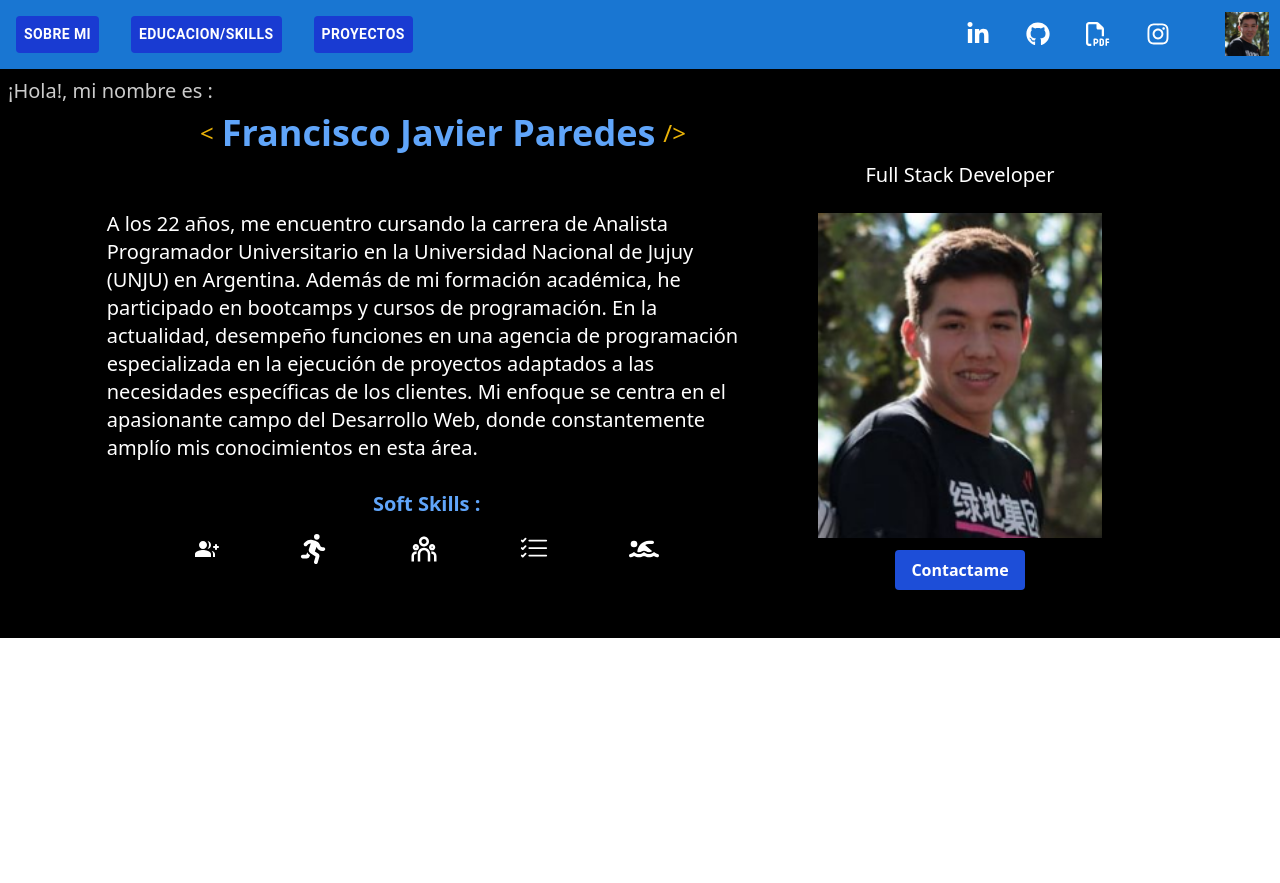
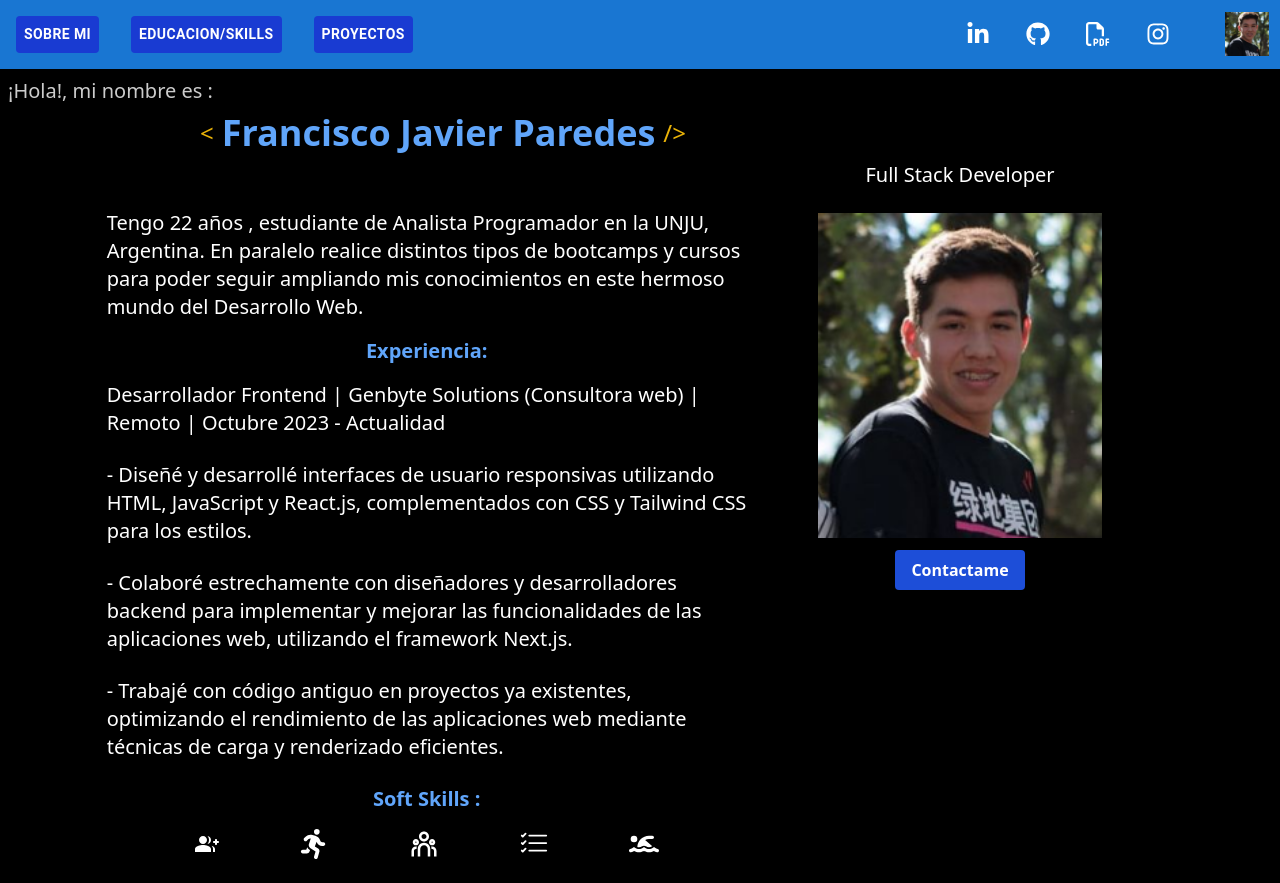
Before and after one commit to franpa13/FranDevPortfolio, a React (Vite) app: page / in a window 1280 px wide. Before the commit the page ends 800 px from the top, so only its background shows below. Built offline with nearby package versions, Linux system fonts and the light colour scheme.

Commit message:
termianndooo

```diff
--- a/package.json
+++ b/package.json
@@ -7,7 +7,9 @@
     "dev": "vite",
     "build": "vite build",
     "lint": "eslint . --ext js,jsx --report-unused-disable-directives --max-warnings 0",
-    "preview": "vite preview"
+    "preview": "vite preview",
+    "predeploy" : "npm run build",
+    "deploy" : "gh-pages -d dist"
   },
   "dependencies": {
     "@emailjs/browser": "^3.12.1",
@@ -33,6 +35,7 @@
     "eslint-plugin-react": "^7.33.2",
     "eslint-plugin-react-hooks": "^4.6.0",
     "eslint-plugin-react-refresh": "^0.4.5",
+    "gh-pages": "^6.1.1",
     "postcss": "^8.4.33",
     "tailwindcss": "^3.4.1",
     "vite": "^5.0.8"
--- a/src/components/SobreMi/SobreMi.jsx
+++ b/src/components/SobreMi/SobreMi.jsx
@@ -84,10 +84,11 @@ export default function SobreMi() {
         <>
 
             <motion.div
-                className='z-100 bg-black text-rose-500 probando flex flex-col justif pb-12 '
+                className='z-100 bg-black text-rose-500 probando flex flex-col'
                 initial={{ opacity: 0, y: -50 }}
                 animate={{ opacity: 1, y: 0 }}
                 exit={{ opacity: 0, y: -50 }}
+
             >
                 <div className='flex flex-col p-2 gap-2 ' >
                     <span className='text-xs font-light opacity-80 md:text-xl' >¡Hola!, mi nombre es :</span>
@@ -185,7 +186,7 @@ export default function SobreMi() {
                                 </Tooltip>
                                 <Tooltip title="Responsabilidad" >
                                     <IconButton>
-                                    <BsListCheck />
+                                        <BsListCheck />
                                     </IconButton>
                                 </Tooltip>
                                 <Tooltip title="Constancia" >
@@ -199,10 +200,30 @@ export default function SobreMi() {
                     </div>
                     <div className='md:flex  md:items-center md:justify-around mt-2 p-2 md:w-1/2 md:flex-col md:mt-12 md:ml-0 md:p-0' >
                         <motion.p className='md:text-xl ' initial={{ opacity: 0 }}
-                            animate={{ opacity: 1, color: "#ffffff", transition: { delay: 0.4, duration: 0.8 } }}>A los 22 años, me encuentro cursando la carrera de Analista Programador Universitario en la Universidad Nacional de Jujuy (UNJU) en Argentina.
-                            Además de mi formación académica, he participado en bootcamps y cursos de programación. En la actualidad, desempeño funciones en una agencia
-                            de programación especializada en la ejecución de proyectos adaptados a las necesidades específicas de los clientes. Mi enfoque se centra en el apasionante
-                            campo del Desarrollo Web, donde constantemente amplío mis conocimientos en esta área.
+                            animate={{ opacity: 1, color: "#ffffff", transition: { delay: 0.4, duration: 0.8 } }}>Tengo 22 años , estudiante de Analista Programador en la UNJU, Argentina. En paralelo realice distintos tipos de bootcamps y cursos para poder seguir ampliando mis conocimientos en este hermoso mundo del Desarrollo Web.
+                        </motion.p>
+                        <h2 className='text-center   text-xl text-blue-400 font-semibold m-4'>Experiencia: </h2>
+                        <motion.p className='md:text-xl ' initial={{ opacity: 0 }}
+                            animate={{ opacity: 1, color: "#ffffff", transition: { delay: 0.4, duration: 0.8 } }}>
+                            <ul className='flex flex-col gap-6'>
+                            Desarrollador Frontend | Genbyte Solutions (Consultora web) | Remoto | Octubre 2023 - Actualidad
+                                <li>
+                                    - Diseñé y desarrollé interfaces de usuario responsivas utilizando HTML, JavaScript y React.js, complementados con CSS y Tailwind CSS para los estilos.
+
+                                </li>
+                                <li>
+                                    - Colaboré estrechamente con diseñadores y desarrolladores backend para implementar y mejorar las funcionalidades de las aplicaciones web, utilizando el framework Next.js.
+
+                                </li>
+                                <li>
+                                    - Trabajé con código antiguo en proyectos ya existentes, optimizando el rendimiento de las aplicaciones web mediante técnicas de carga y renderizado eficientes.
+
+                                </li>
+                            </ul>
+
+
+
+
                         </motion.p>
                         <motion.div
                             initial={{ opacity: 0 }}
@@ -241,7 +262,7 @@ export default function SobreMi() {
                                 </Tooltip>
                                 <Tooltip title="Constancia" >
                                     <IconButton>
-                                        < FaPersonSwimming  className='md:text-3xl' />
+                                        < FaPersonSwimming className='md:text-3xl' />
                                     </IconButton>
                                 </Tooltip>
                             </div>
--- a/vite.config.js
+++ b/vite.config.js
@@ -4,4 +4,5 @@ import react from '@vitejs/plugin-react-swc'
 // https://vitejs.dev/config/
 export default defineConfig({
   plugins: [react()],
+  base:"htpps://FranDevPortfolio/"
 })
```
Also changed, not shown: 1 other file (tests, documents, lock files or other folders).
